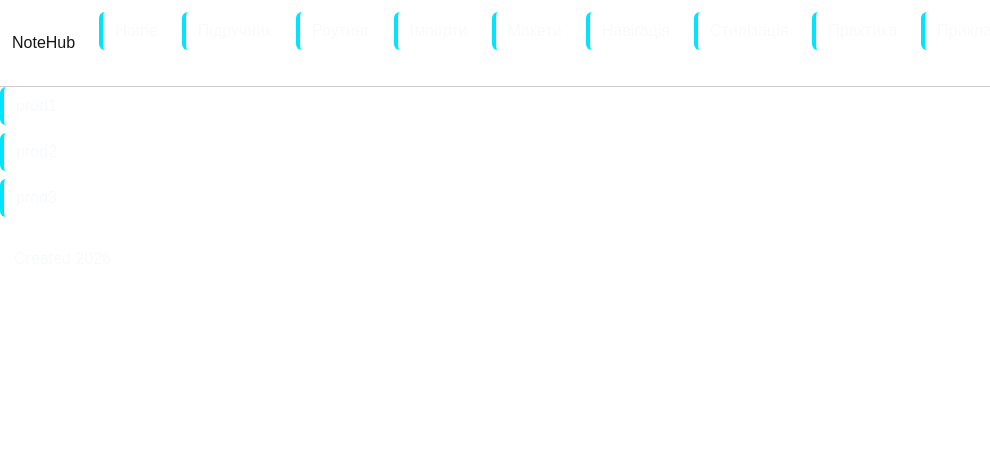
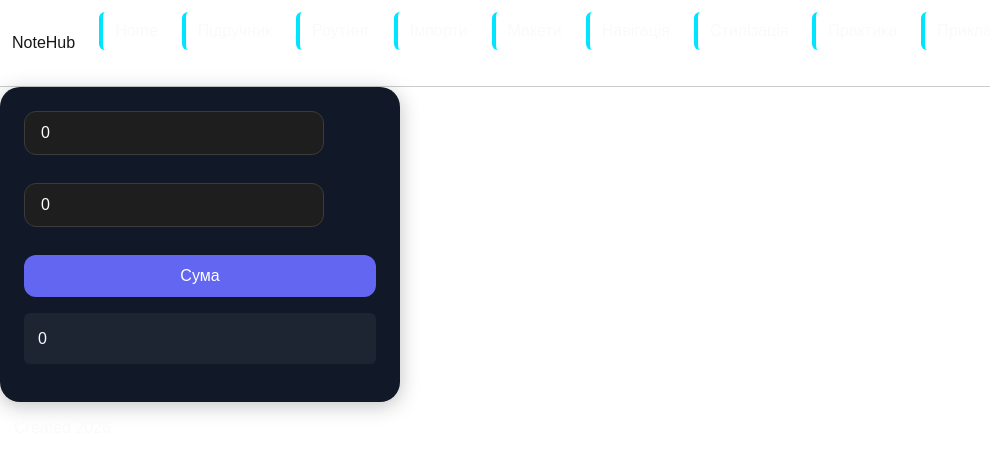
Before and after one commit to Andrii-Mitko/zadachnik-next_js, a Next.js app: page /examples in a window 1280 px wide. Shown: the top 452 px of the page, without its empty margins (0-990 px from the left). Built offline with nearby package versions, Linux system fonts and the light colour scheme.

Commit message:
Client-side components in the Next.js framework

```diff
--- a/app/examples/page.tsx
+++ b/app/examples/page.tsx
@@ -1,13 +1,55 @@
-const Products = () => {
-  const prods = ["prod1", "prod2", "prod3"];
+// const Products = () => {
+//   const prods = ["prod1", "prod2", "prod3"];
+
+//   return (
+//     <ul>
+//       {prods.map((prod, i) => (
+//         <li key={i}>{prod}</li>
+//       ))}
+//     </ul>
+//   );
+// };
+
+// export default Products;
+
+// ===============================
+
+"use client";
+
+import { useState } from "react";
+
+const Test = () => {
+  const [value1, setValue1] = useState(0);
+  const [value2, setValue2] = useState(0);
+  const [sum, setSum] = useState(0);
+
+  const handleClick = () => {
+    setSum(value1 + value2);
+  };
 
   return (
-    <ul>
-      {prods.map((prod, i) => (
-        <li key={i}>{prod}</li>
-      ))}
-    </ul>
+    <form>
+      <input
+        type="number"
+        value={value1}
+        placeholder="Введіть число тут ..."
+        onChange={(e) => setValue1(Number(e.target.value))}
+      />
+
+      <input
+        type="number"
+        value={value2}
+        placeholder="Введіть число тут ..."
+        onChange={(e) => setValue2(Number(e.target.value))}
+      />
+
+      <button type="button" onClick={handleClick}>
+        Сума
+      </button>
+
+      <p>{sum}</p>
+    </form>
   );
 };
 
-export default Products;
+export default Test;
--- a/app/globals.css
+++ b/app/globals.css
@@ -149,3 +149,78 @@ strong {
   font-weight: 800;
   color: #d3fe8e;
 }
+input {
+  width: 100%;
+  max-width: 300px;
+
+  padding: 12px 16px;
+  margin-bottom: 12px;
+
+  border: 1px solid #3b3b3b;
+  border-radius: 12px;
+
+  background-color: #1e1e1e;
+  color: #ffffff;
+
+  font-size: 16px;
+
+  outline: none;
+  transition: 0.2s ease;
+}
+
+input::placeholder {
+  color: #9ca3af;
+}
+
+input:focus {
+  border-color: #6366f1;
+  box-shadow: 0 0 0 4px rgba(99, 102, 241, 0.2);
+}
+form {
+  display: flex;
+  flex-direction: column;
+  gap: 16px;
+
+  width: 100%;
+  max-width: 400px;
+
+  padding: 24px;
+
+  border-radius: 20px;
+
+  background-color: #111827;
+
+  box-shadow: 0 4px 20px rgba(0, 0, 0, 0.25);
+}
+button {
+  padding: 12px 18px;
+
+  border: none;
+  border-radius: 12px;
+
+  background-color: #6366f1;
+  color: #ffffff;
+
+  font-size: 16px;
+  font-weight: 500;
+
+  cursor: pointer;
+
+  transition: 0.2s ease;
+}
+
+button:hover {
+  background-color: #4f46e5;
+  transform: translateY(-1px);
+}
+
+button:active {
+  transform: translateY(0px);
+  background-color: #4338ca;
+}
+
+button:disabled {
+  background-color: #374151;
+  cursor: not-allowed;
+  opacity: 0.6;
+}
```
Also changed, not shown: app/tutorialNextJS/page.tsx (+51 -1 lines), app/tutorialNextJS/typesRendering/page.tsx (deleted, +0 -27 lines).
